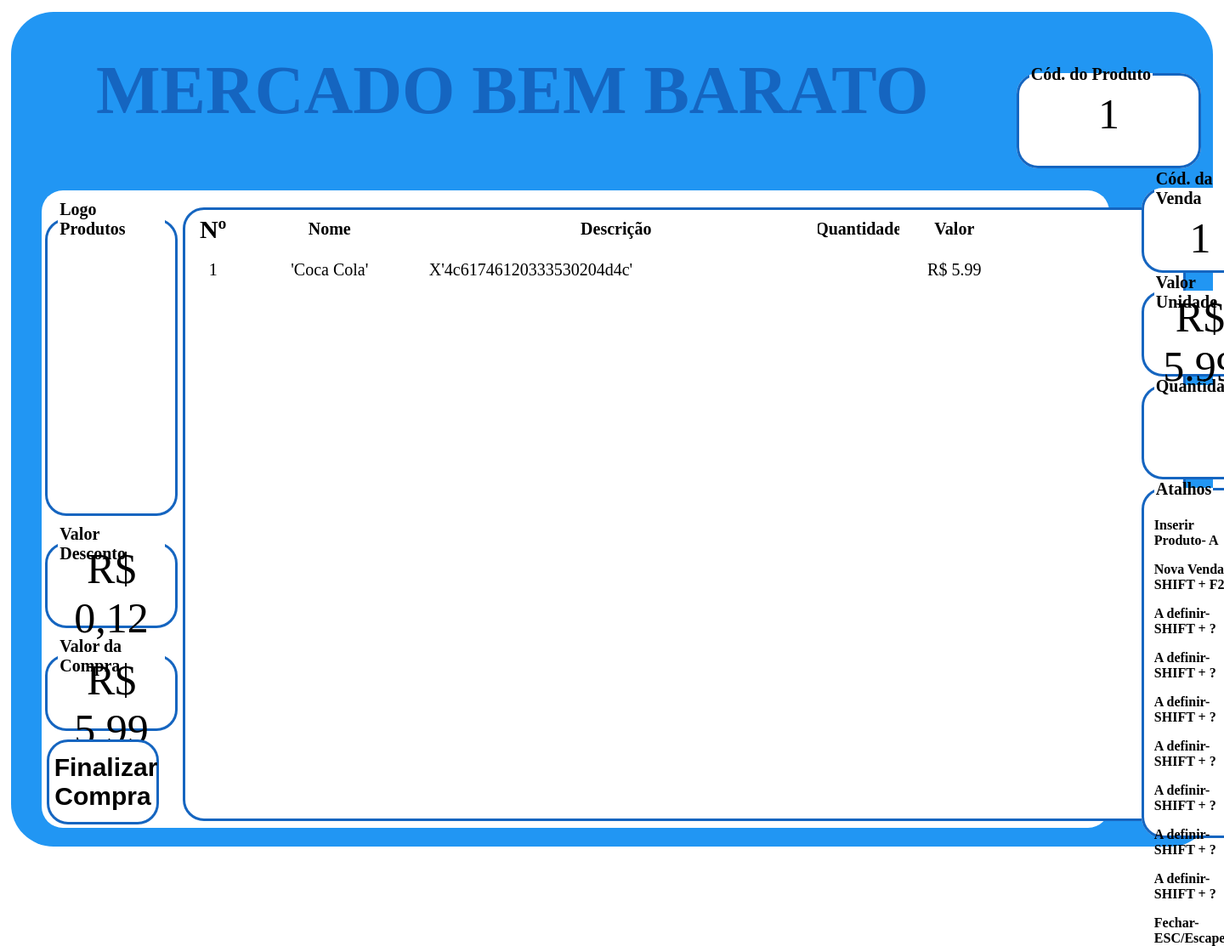
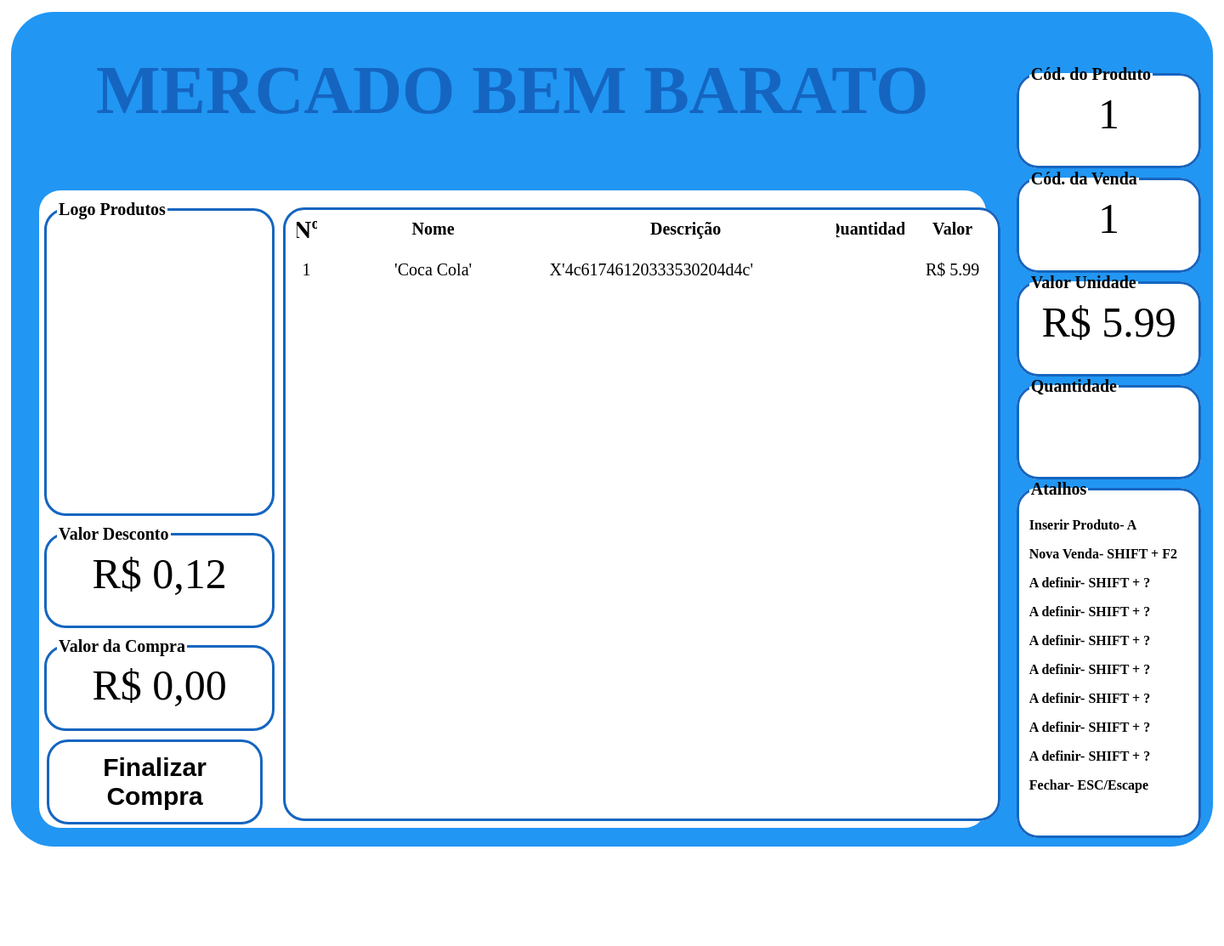
Before and after one commit to RodrigoGuerreir0/Projeto-BemBarato-V3, a PHP site: page /caixa.php in a window 1440 px wide; the page is wider, and only the part inside the window is pictured. Shown: that part at 85% size. After the commit the page ends 996 px from the top of that part, so only its background shows below. Run offline with PHP 8.4, Linux system fonts and the light colour scheme; data comes from the database, SQL or seed files in the repository; data that the repository does not hold is empty.

Commit message:
Add files via upload

```diff
--- a/integrador atualizado/caixanovo/Atalhos.js
+++ b/integrador atualizado/caixanovo/Atalhos.js
@@ -41,9 +41,9 @@
     container.innerHTML = `
         <h2>Nova Compra</h2>
         <p>Deseja iniciar uma nova compra?</p>
-        <form method="post" action="processar_compra.php">
+        <form id="modalForm" method="post" action="validarcaixa.php">
             <button class="button" type="submit" name="acao" value="confirmar">Sim</button>
-            <button class="button" type="submit" name="acao" value="cancelar">Não</button>
+            <button class="button" type="button" name="acao" value="cancelar">Não</button>
         </form>
     `;
 
--- a/integrador atualizado/caixanovo/caixa.php
+++ b/integrador atualizado/caixanovo/caixa.php
@@ -14,6 +14,7 @@
 $somaValores = SomarValores();
 $descontoCompra = CalcularDesconto();
 $dados = ConsultarCaixa();
+
 ?>
 <?php foreach ($dados as $linha) { ?>
     <tr>
@@ -58,7 +59,7 @@
         </div>
         <div>
             <div class="divisoria">
-                <div class="caixa">
+                <div class="caixa1">
                     <div class="fundocaixa">
                         <div class="divisoriacaixa1">
                             <div>
@@ -143,7 +144,7 @@
                                     </div>
                                     <?php foreach ($dados as $linha) { ?>
                                         <tr>
-                                            <p class="txtinfoscaixa"><?php echo "R$ " . $linha["valor"] ?></p>
+                                            <p class="txtinfoscaixa"><?php echo "R$ " . $linha["valor"]?></p>
                                             <?php $ultimoValor = $linha["valor"] ?>
 
                                         </tr>
--- a/integrador atualizado/caixanovo/css/caixa.css
+++ b/integrador atualizado/caixanovo/css/caixa.css
@@ -53,18 +53,13 @@
   height: 870;
 }
 
-.caixa {
+.caixa1 {
   border: 1px transparent solid;
   width: 100%;
   height: 800px;
   justify-content: center;
   display: flex;
   align-items: center;
-}
-
-.Caixa{
-    display: flex;
-    gap: 15px;
 }
 
 .atalhos {
@@ -207,16 +202,20 @@
   border: 3px #1565c0 solid;
   background-color: #fff;
   border-radius: 25px;
-  width: 1150px;
+  width: 90vh;
+  max-width: 100vh;
   height: 700px;
   margin: auto;
+  max-width: 90vh;
   margin-left: 2%;
   margin-top: 20px;
+  display: flex;
+  gap: 15px;
 }
 
 .NumeroDeProdutos {
   border: 1px transparent solid;
-  width: 40px;
+  width: 3vh;
   height: 67vh;
   flex-direction: column-reverse;
   overflow-y: hidden;
@@ -253,18 +252,17 @@
   margin-bottom: 5px;
 }
 
-.NomeDoProduto{
+.NomeDoProduto {
   border: 1px transparent solid;
-    width: 200px;
+  width: 30vh;
   height: 67vh;
   flex-direction: column-reverse;
   overflow-y: hidden;
   text-align: center;
 }
 
-.NomeDoProduto-title__main{
+.NomeDoProduto-title__main {
   border: 1px transparent solid;
-    width: 40;
   height: 30px;
   justify-content: center;
   align-items: center;
@@ -272,12 +270,11 @@
   text-align: center;
 }
 
-.NomeDoProduto-title{
+.NomeDoProduto-title {
   font-size: 20px;
-
 }
 
-.NomeDoProdutos-Id{
+.NomeDoProdutos-Id {
   margin: 0;
   padding: 5px;
   width: 30px;
@@ -286,15 +283,15 @@
   margin-bottom: 5px;
 }
 
-.DescricaoDoProduto{
+.DescricaoDoProduto {
   border: 1px transparent solid;
-  width: 55vh;
+  width: 40vh;
   height: 67vh;
   flex-direction: column-reverse;
   overflow-y: hidden;
 }
 
-.DescricaoDoProduto-title__main{
+.DescricaoDoProduto-title__main {
   border: 1px transparent solid;
   height: 30px;
   justify-content: center;
@@ -303,11 +300,11 @@
   text-align: center;
 }
 
-.DescricaoDoProduto-title{
+.DescricaoDoProduto-title {
   font-size: 20px;
 }
 
-.DescricaoDoProdutos-Id{
+.DescricaoDoProdutos-Id {
   margin: 0;
   padding: 5px;
   width: 30px;
@@ -316,16 +313,16 @@
   margin-bottom: 5px;
 }
 
-.QuantidadeDoProduto{
+.QuantidadeDoProduto {
   border: 1px transparent solid;
-  width: 12vh;
+  width: 10vh;
   height: 67vh;
   flex-direction: column-reverse;
   overflow-y: hidden;
   text-align: center;
 }
 
-.QuantidadeDoProduto-title__main{
+.QuantidadeDoProduto-title__main {
   border: 1px transparent solid;
   height: 30px;
   justify-content: center;
@@ -334,11 +331,11 @@
   text-align: center;
 }
 
-.QuantidadeDoProduto-title{
+.QuantidadeDoProduto-title {
   font-size: 20px;
 }
 
-.QuantidadeDoProduto-Id{
+.QuantidadeDoProduto-Id {
   margin: 0;
   padding: 5px;
   width: 30px;
@@ -347,16 +344,16 @@
   margin-bottom: 5px;
 }
 
-.ValorDoProduto{
+.ValorDoProduto {
   border: 1px transparent solid;
-  width: 12vh;
+  width: 10vh;
   height: 67vh;
   flex-direction: column-reverse;
   overflow-y: hidden;
   text-align: center;
 }
 
-.ValorDoProduto-title__main{
+.ValorDoProduto-title__main {
   border: 1px transparent solid;
   height: 30px;
   justify-content: center;
@@ -365,11 +362,11 @@
   text-align: center;
 }
 
-.ValorDoProduto-title{
+.ValorDoProduto-title {
   font-size: 20px;
 }
 
-.ValorDoProduto-Id{
+.ValorDoProduto-Id {
   margin: 0;
   padding: 5px;
   width: 30px;
@@ -378,11 +375,11 @@
   margin-bottom: 5px;
 }
 
-.txtinfoscaixa{
+.txtinfoscaixa {
   font-size: 20px;
 }
 
-.centralizarqtdgeral-main{
+.centralizarqtdgeral-main {
   border: 1px transparent solid;
   text-align: center;
   display: flex;
@@ -391,6 +388,6 @@
   height: 7vh;
 }
 
-.centralizarqtdgeral{
+.centralizarqtdgeral {
   font-size: 50px;
 }
```
Also changed, not shown: integrador atualizado/caixanovo/nota.php (+13 -15 lines), integrador atualizado/caixanovo/processar_compra.php (deleted, +0 -38 lines), integrador atualizado/caixanovo/validarcaixa.php (+7 -29 lines). Lines whose indentation alone changed are shown as unchanged.
